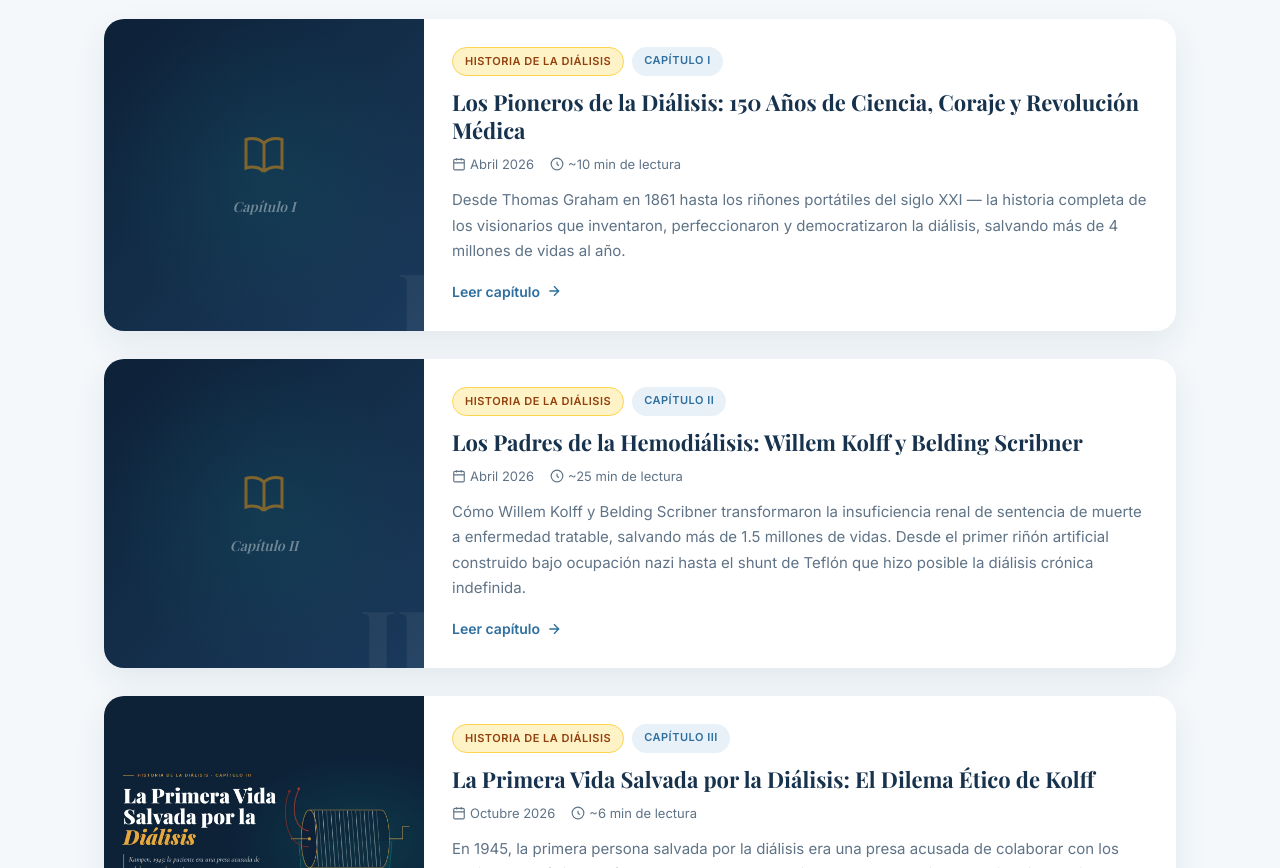
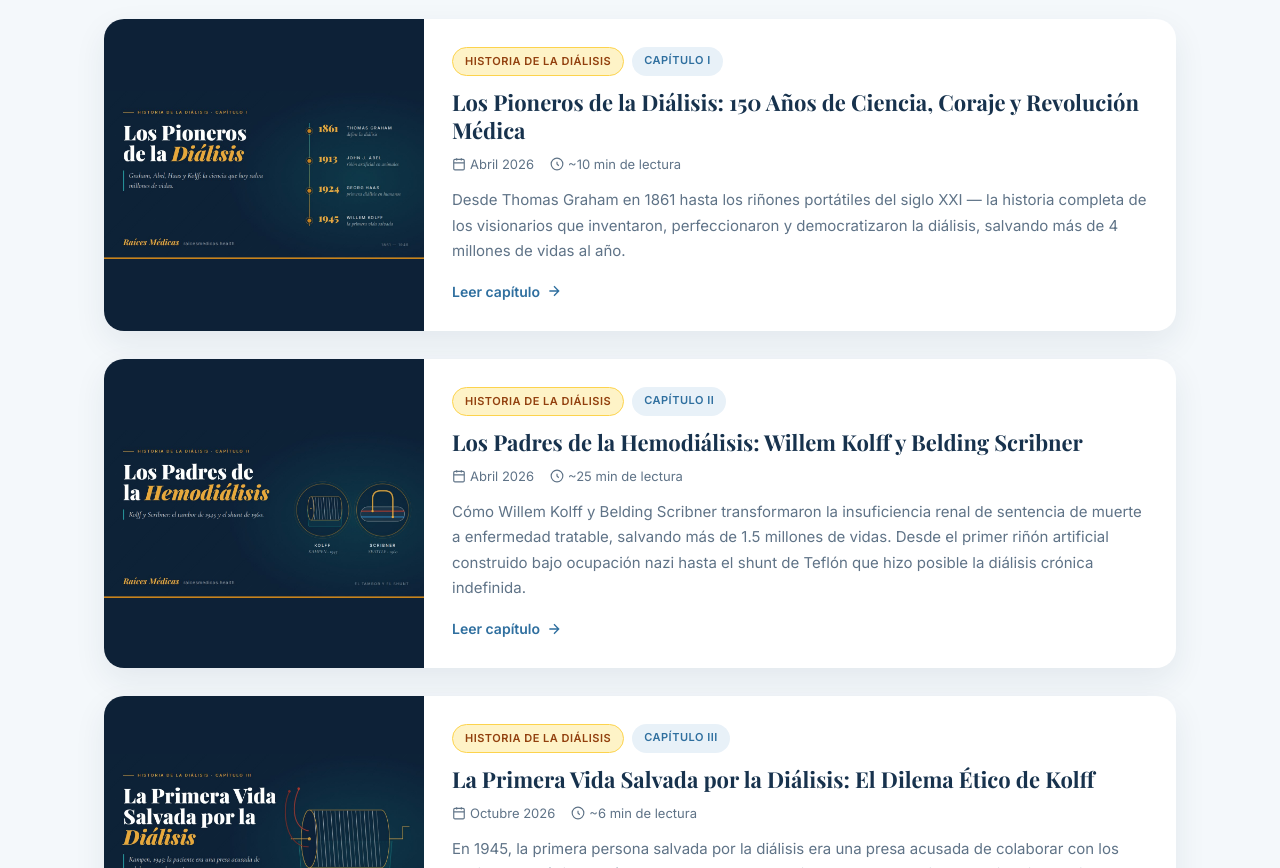
Before and after one commit to jnannumrn-gif/raices-medicas-web, a plain HTML site: page historia-dialisis.html in a window 1280 px wide. Shown: the part 440-1308 px from the top of the page. Drawn offline with nearby package versions, Linux system fonts and the light colour scheme.

Commit message:
Tarjetas con imagen para los Capítulos I y II

```diff
--- a/historia-dialisis.html
+++ b/historia-dialisis.html
@@ -113,14 +113,8 @@
 
       <!-- Chapter 1: Pioneros de la Diálisis -->
       <a href="/historia-dialisis/pioneros-dialisis.html" class="entry-card">
-        <div class="entry-card-img">
-          <div class="placeholder">
-            <div class="number">I</div>
-            <div class="icon">
-              <svg viewBox="0 0 24 24" fill="none" stroke="currentColor" stroke-width="1.5"><path d="M12 6.042A8.967 8.967 0 006 3.75c-1.052 0-2.062.18-3 .512v14.25A8.987 8.987 0 016 18c2.305 0 4.408.867 6 2.292m0-14.25a8.966 8.966 0 016-2.292c1.052 0 2.062.18 3 .512v14.25A8.987 8.987 0 0018 18a8.967 8.967 0 00-6 2.292m0-14.25v14.25"/></svg>
-              <p>Capítulo I</p>
-            </div>
-          </div>
+        <div class="entry-card-img" style="background:#0d2137">
+          <img src="/assets/images/pioneros-dialisis-og.jpg" alt="Los Pioneros de la Diálisis — línea de tiempo de Graham a Kolff" loading="lazy" style="width:100%;height:100%;object-fit:contain">
         </div>
         <div class="entry-card-body">
           <div class="entry-badges">
@@ -147,14 +141,8 @@
 
       <!-- Chapter 2: Kolff & Scribner -->
       <a href="/historia-dialisis/kolff-scribner.html" class="entry-card">
-        <div class="entry-card-img">
-          <div class="placeholder">
-            <div class="number">II</div>
-            <div class="icon">
-              <svg viewBox="0 0 24 24" fill="none" stroke="currentColor" stroke-width="1.5"><path d="M12 6.042A8.967 8.967 0 006 3.75c-1.052 0-2.062.18-3 .512v14.25A8.987 8.987 0 016 18c2.305 0 4.408.867 6 2.292m0-14.25a8.966 8.966 0 016-2.292c1.052 0 2.062.18 3 .512v14.25A8.987 8.987 0 0018 18a8.967 8.967 0 00-6 2.292m0-14.25v14.25"/></svg>
-              <p>Capítulo II</p>
-            </div>
-          </div>
+        <div class="entry-card-img" style="background:#0d2137">
+          <img src="/assets/images/kolff-scribner-og.jpg" alt="Los Padres de la Hemodiálisis — el tambor de Kolff y el shunt de Scribner" loading="lazy" style="width:100%;height:100%;object-fit:contain">
         </div>
         <div class="entry-card-body">
           <div class="entry-badges">
```
